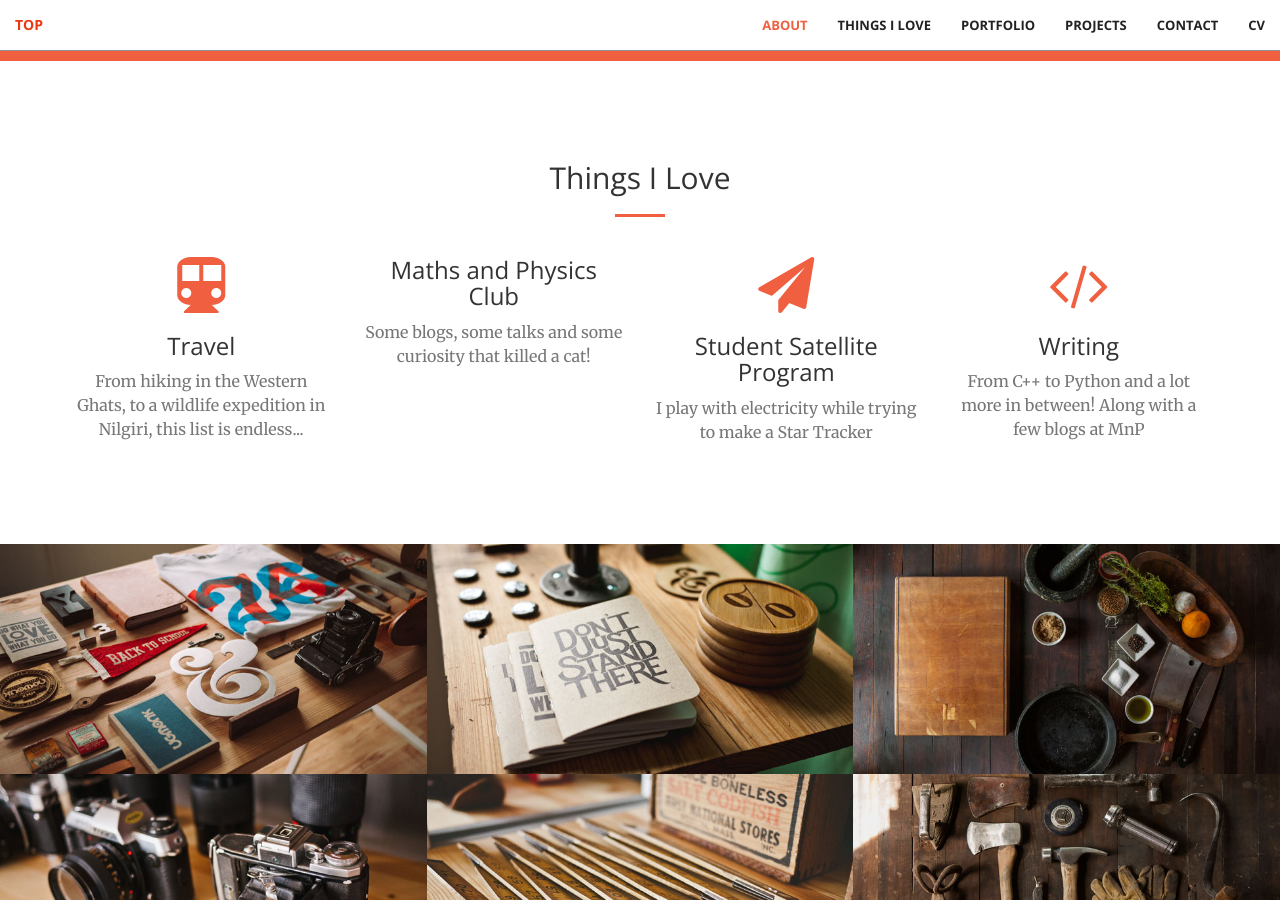
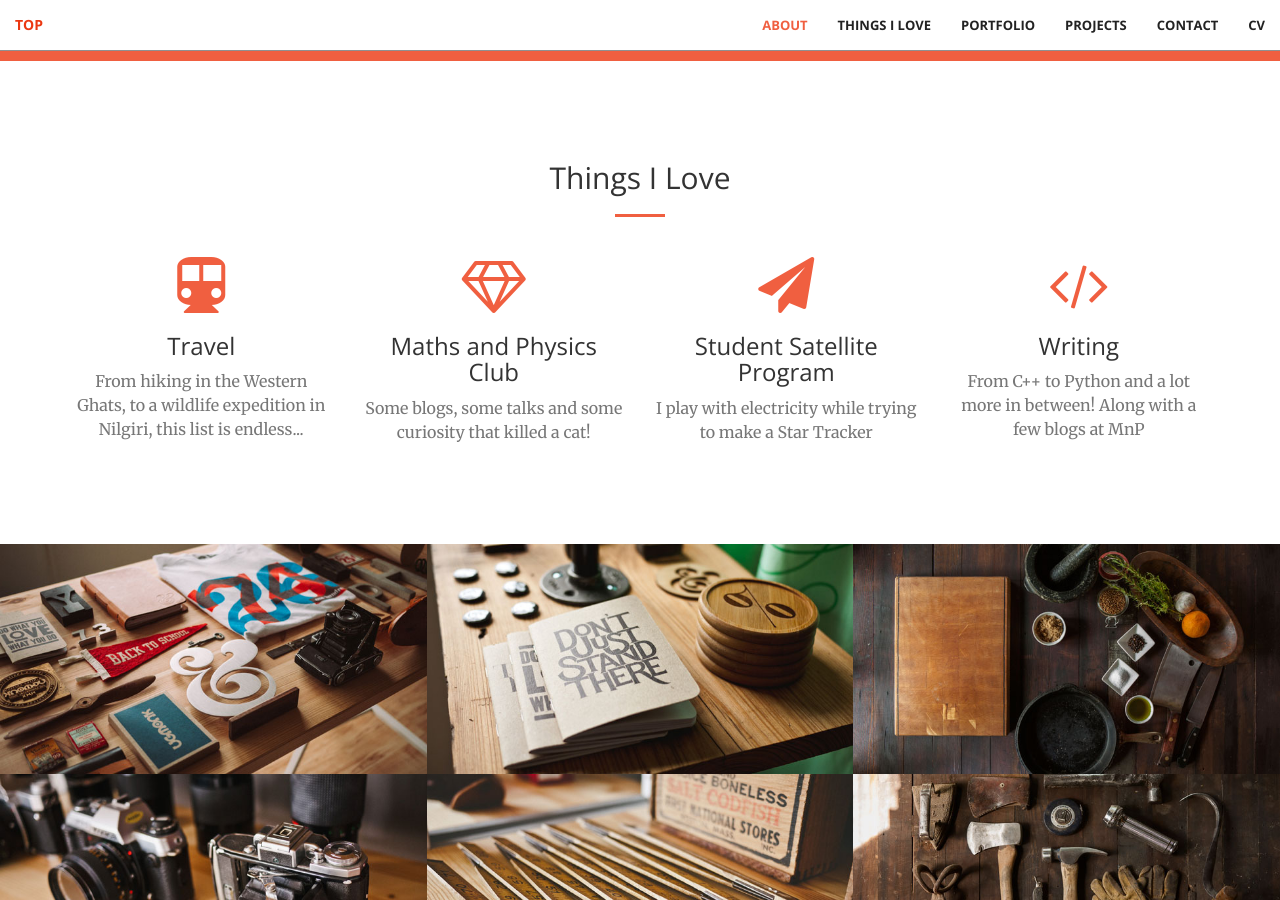
Before and after one commit to aravindbharathi/aravindbharathi.github.io, a Jekyll site: the page built from index.html, in a window 1280 px wide and 900 px high, scrolled down 1422 px. Built offline with Jekyll 4.4.1, drawn with Linux system fonts in a browser that asks for light colours.

Commit message:
Update stuff.html

```diff
--- a/_includes/stuff.html
+++ b/_includes/stuff.html
@@ -21,7 +21,7 @@
             <div class="col-lg-3 col-md-6 text-center">
                 <div class="service-box">
                     <a href="http://mnp-club.github.io/" target="_blank">
-                    <i class="fas fa-4x fa-cat wow bounceIn text-primary"></i>
+                    <i class="fa fa-4x fa-diamond wow bounceIn text-primary"></i>
                     </a>
                     <h3>Maths and Physics Club</h3>
                     <p class="text-muted">Some blogs, some talks and some curiosity that killed a cat!</p>
```
